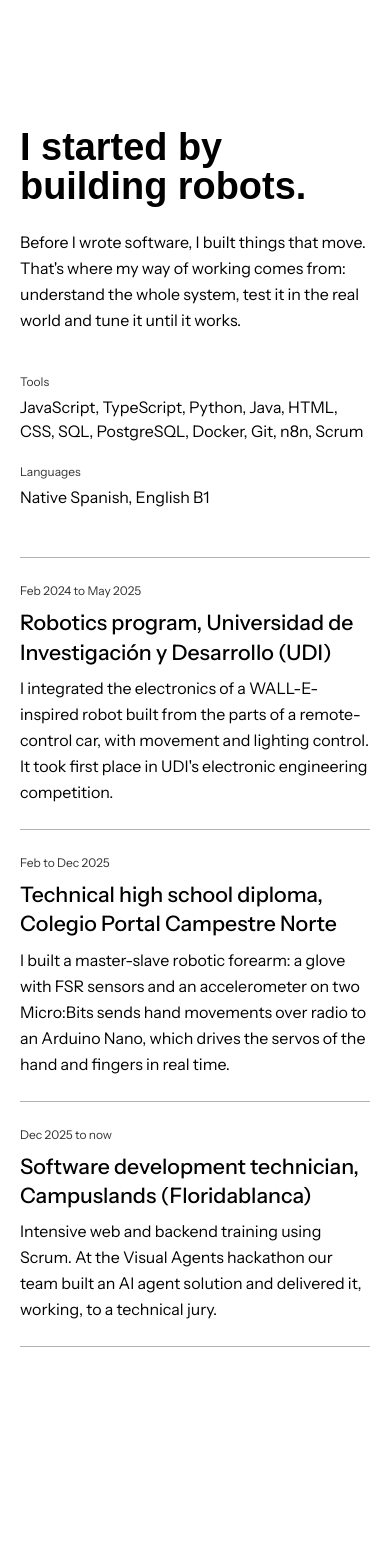
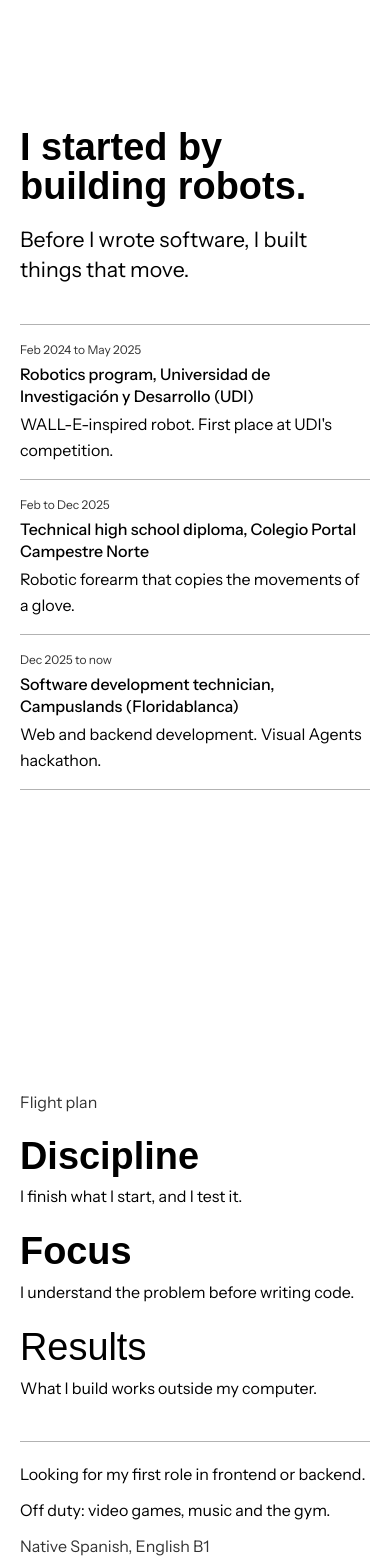
Before and after one commit to TuMinipeka/portafolio-dreamx, a Next.js app: page /en in a window 390 px wide. Shown: the part 3360-4928 px from the top of the page. Built offline with nearby package versions, Linux system fonts and the light colour scheme; no server answers; a web font is replaced by a local one.

Commit message:
💄 style(sections): menos texto y layout de texto con instrumento 3D a la derecha

```diff
--- a/src/app/[lang]/page.tsx
+++ b/src/app/[lang]/page.tsx
@@ -36,7 +36,11 @@ export default async function Home({ params }: PageProps<"/[lang]">) {
       />
       <Hero dict={dict} />
       <Logbook copy={dict.log} />
-      <FlightPlan copy={dict.about} />
+      <FlightPlan
+        copy={dict.about}
+        languages={{ label: dict.log.languagesLabel, value: dict.log.languages }}
+        toolsLabel={dict.log.toolsLabel}
+      />
       {stations.map((station) => (
         <Station
           key={station.id}
--- a/src/components/sections/FlightPlan.tsx
+++ b/src/components/sections/FlightPlan.tsx
@@ -1,66 +1,70 @@
 import type { Dictionary } from "@/i18n/dictionaries";
+import { tools } from "@/content/flight";
 
 // The three DREAMX values climb like everything else on the page:
 // each word is set a little wider and lighter than the one before.
 const valueCut = [
   "[font-variation-settings:'wdth'_70] font-extrabold",
-  "[font-variation-settings:'wdth'_105] font-semibold",
-  "[font-variation-settings:'wdth'_140] font-light",
+  "[font-variation-settings:'wdth'_100] font-semibold",
+  "[font-variation-settings:'wdth'_130] font-light",
 ];
 
-/** Initial climb: who Daniel is beyond the projects, organized around his own brand values. */
-export function FlightPlan({ copy }: { copy: Dictionary["about"] }) {
+type Props = { copy: Dictionary["about"]; languages: { label: string; value: string }; toolsLabel: string };
+
+/**
+ * Initial climb: who Daniel is beyond the projects, built on his own brand values.
+ * His tools don't appear as a list here: they're the constellation on the right.
+ */
+export function FlightPlan({ copy, languages, toolsLabel }: Props) {
   return (
     <section
       id="about"
       aria-labelledby="about-title"
-      className="grid min-h-svh content-center gap-14 px-5 py-28 md:grid-cols-12 md:px-8 md:pr-40"
+      className="grid min-h-svh content-center gap-10 px-5 py-28 md:grid-cols-12 md:px-8 md:pr-40"
     >
-      <header className="md:col-span-6">
+      <div className="md:col-span-5">
         <h2 id="about-title" className="text-step-0 opacity-80">
           {copy.name}
         </h2>
-        <p className="mt-6 max-w-[48ch] text-step-1 leading-snug">{copy.intro}</p>
-      </header>
 
-      <ul className="grid gap-10 md:col-span-12">
+        <ul className="mt-6 flex flex-col gap-6">
           {copy.values.map((value, i) => (
-          <li key={value.title} className="grid gap-3 border-t border-current/30 pt-5 md:grid-cols-12 md:gap-6">
-            <p aria-hidden className={`font-display text-step-5 leading-none md:col-span-7 ${valueCut[i]}`}>
-              {value.title}
-            </p>
-            <div className="md:col-span-5">
-              <h3 className="sr-only">{value.title}</h3>
-              <p className="max-w-[48ch] text-step-0 leading-relaxed">{value.body}</p>
-            </div>
+            <li key={value.title}>
+              <h3 className={`font-display text-step-4 leading-none ${valueCut[i]}`}>{value.title}</h3>
+              <p className="mt-2 max-w-[36ch] text-step-0 leading-relaxed">{copy.valuesShort[i]}</p>
             </li>
           ))}
         </ul>
 
-      <dl className="grid gap-10 text-step-0 sm:grid-cols-2 md:col-span-12 lg:grid-cols-4">
+        <dl className="mt-10 grid gap-3 border-t border-current/30 pt-5 text-step-0">
           <div>
-          <dt className="text-step--1 opacity-80">{copy.seekingLabel}</dt>
-          <dd className="mt-2 leading-relaxed">{copy.seeking}</dd>
+            <dt className="sr-only">{copy.seekingLabel}</dt>
+            <dd>{copy.seekingShort}</dd>
           </div>
           <div>
-          <dt className="text-step--1 opacity-80">{copy.learningLabel}</dt>
-          <dd className="mt-2">
-            <ul className="grid gap-1">
-              {copy.learning.map((item) => (
-                <li key={item}>{item}</li>
-              ))}
-            </ul>
-          </dd>
+            <dt className="sr-only">{copy.offLabel}</dt>
+            <dd>{copy.offShort}</dd>
           </div>
           <div>
-          <dt className="text-step--1 opacity-80">{copy.teamLabel}</dt>
-          <dd className="mt-2 leading-relaxed">{copy.team}</dd>
+            <dt className="sr-only">{languages.label}</dt>
+            <dd className="opacity-80">{languages.value}</dd>
           </div>
-        <div>
-          <dt className="text-step--1 opacity-80">{copy.offLabel}</dt>
-          <dd className="mt-2 leading-relaxed">{copy.off}</dd>
+          {/* The constellation is visual only; the same facts, for screen readers. */}
+          <div className="sr-only">
+            <dt>{toolsLabel}</dt>
+            <dd>{tools.join(", ")}</dd>
+          </div>
+          <div className="sr-only">
+            <dt>{copy.learningLabel}</dt>
+            <dd>{copy.learning.join(", ")}</dd>
           </div>
         </dl>
+      </div>
+
+      {/* The skills constellation stands in this column. */}
+      <div aria-hidden className="hidden flex-col justify-end md:col-span-7 md:flex">
+        <p className="hidden max-w-[44ch] self-end text-step--1 opacity-80 pointer-fine:block">{copy.hint}</p>
+      </div>
     </section>
   );
 }
--- a/src/components/sections/Logbook.tsx
+++ b/src/components/sections/Logbook.tsx
@@ -1,44 +1,42 @@
 import type { Dictionary } from "@/i18n/dictionaries";
-import { tools } from "@/content/flight";
 
-/** On the runway: who Daniel is, told as a dated flight log (a real sequence, so it's an ordered list). */
+/**
+ * On the runway: where Daniel comes from, as a short dated log (a real sequence,
+ * so it's an ordered list). The robotic arm on the right is the story told in 3D.
+ */
 export function Logbook({ copy }: { copy: Dictionary["log"] }) {
   return (
     <section
       id="log"
       aria-labelledby="log-title"
-      className="grid min-h-svh content-center gap-12 px-5 py-28 md:grid-cols-12 md:px-8 md:pr-40"
+      className="grid min-h-svh content-center gap-10 px-5 py-28 md:grid-cols-12 md:px-8 md:pr-40"
     >
-      <header className="md:col-span-5">
+      <div className="md:col-span-5">
         <h2
           id="log-title"
           className="font-display text-step-4 leading-[1.02] font-bold [font-variation-settings:'wdth'_80]"
         >
           {copy.heading}
         </h2>
-        <p className="mt-6 max-w-[40ch] text-step-0 leading-relaxed">{copy.body}</p>
+        <p className="mt-5 max-w-[36ch] text-step-1 leading-snug">{copy.short}</p>
 
-        <dl className="mt-10 grid max-w-[40ch] gap-5 text-step-0">
-          <div>
-            <dt className="text-step--1 opacity-80">{copy.toolsLabel}</dt>
-            <dd className="mt-1">{tools.join(", ")}</dd>
-          </div>
-          <div>
-            <dt className="text-step--1 opacity-80">{copy.languagesLabel}</dt>
-            <dd className="mt-1">{copy.languages}</dd>
-          </div>
-        </dl>
-      </header>
+        <ol className="mt-10 flex flex-col">
+          {copy.entries.map((entry, i) => (
+            <li key={entry.when} className="grid gap-1 border-t border-current/30 py-4 last:border-b">
+              <p className="tabular text-step--1 opacity-80">{entry.when}</p>
+              <h3 className="text-step-0 leading-snug font-medium">{entry.where}</h3>
+              <p className="max-w-[44ch] text-step-0 leading-relaxed">{copy.entriesShort[i]}</p>
+            </li>
+          ))}
+        </ol>
 
-      <ol className="flex flex-col md:col-span-6 md:col-start-7 md:self-center">
-        {copy.entries.map((entry) => (
-          <li key={entry.when} className="grid gap-2 border-t border-current/30 py-6 last:border-b">
-            <p className="tabular text-step--1 opacity-80">{entry.when}</p>
-            <h3 className="text-step-1 leading-snug font-medium">{entry.where}</h3>
-            <p className="max-w-[56ch] text-step-0 leading-relaxed">{entry.what}</p>
-          </li>
-        ))}
-      </ol>
+        <p aria-hidden className="mt-6 hidden max-w-[36ch] text-step--1 opacity-80 pointer-fine:block">
+          {copy.hint}
+        </p>
+      </div>
+
+      {/* The robotic arm stands in this column. */}
+      <div aria-hidden className="hidden md:col-span-7 md:block" />
     </section>
   );
 }
--- a/src/i18n/dictionaries/en.json
+++ b/src/i18n/dictionaries/en.json
@@ -36,7 +36,10 @@
   "station": {
     "role": "My part",
     "stack": "Built with",
-    "open": "Open project"
+    "open": "Open project",
+    "liveCheckins": "simulated check-ins, live",
+    "tenantHint": "Hover a company: only its own data path lights up.",
+    "hubHint": "Move the cursor through the crowd: people step aside."
   },
   "stations": {
     "apex": {
@@ -119,7 +122,14 @@
     ],
     "toolsLabel": "Tools",
     "languagesLabel": "Languages",
-    "languages": "Native Spanish, English B1"
+    "languages": "Native Spanish, English B1",
+    "short": "Before I wrote software, I built things that move.",
+    "entriesShort": [
+      "WALL-E-inspired robot. First place at UDI's competition.",
+      "Robotic forearm that copies the movements of a glove.",
+      "Web and backend development. Visual Agents hackathon."
+    ],
+    "hint": "Move the cursor and the arm follows. Click to close the hand."
   },
   "palette": {
     "open": "Navigate",
@@ -192,6 +202,14 @@
     "teamLabel": "How I work on a team",
     "team": "With communication, empathy and adaptability. I practiced them on teams of four with deadlines that didn't move: splitting work, integrating everyone's parts and defending the product in front of a jury.",
     "offLabel": "Off duty",
-    "off": "Away from code you'll find me playing video games, listening to music or at the gym. I look for things that pull me out of routine and help me get to know myself better."
+    "off": "Away from code you'll find me playing video games, listening to music or at the gym. I look for things that pull me out of routine and help me get to know myself better.",
+    "valuesShort": [
+      "I finish what I start, and I test it.",
+      "I understand the problem before writing code.",
+      "What I build works outside my computer."
+    ],
+    "seekingShort": "Looking for my first role in frontend or backend.",
+    "offShort": "Off duty: video games, music and the gym.",
+    "hint": "My tools, linked to the projects I used them in. In italics, what I'm learning."
   }
 }
--- a/src/i18n/dictionaries/es.json
+++ b/src/i18n/dictionaries/es.json
@@ -36,7 +36,10 @@
   "station": {
     "role": "Mi parte",
     "stack": "Con qué está hecho",
-    "open": "Abrir proyecto"
+    "open": "Abrir proyecto",
+    "liveCheckins": "check-ins simulados en vivo",
+    "tenantHint": "Pasa el cursor por una empresa: solo se ilumina su propio camino de datos.",
+    "hubHint": "Pasa el cursor entre la gente: te abren paso."
   },
   "stations": {
     "apex": {
@@ -119,7 +122,14 @@
     ],
     "toolsLabel": "Herramientas",
     "languagesLabel": "Idiomas",
-    "languages": "Español nativo, inglés B1"
+    "languages": "Español nativo, inglés B1",
+    "short": "Antes de escribir software construía cosas que se mueven.",
+    "entriesShort": [
+      "Robot inspirado en WALL-E. Primer puesto en el concurso de la UDI.",
+      "Antebrazo robótico que copia los movimientos de un guante.",
+      "Desarrollo web y backend. Hackathon Visual Agents."
+    ],
+    "hint": "Mueve el cursor y el brazo te sigue. Haz clic para cerrar la mano."
   },
   "palette": {
     "open": "Navegar",
@@ -192,6 +202,14 @@
     "teamLabel": "Cómo trabajo en equipo",
     "team": "Con comunicación, empatía y adaptabilidad. Lo practiqué en equipos de cuatro con fechas que no se movían: repartiendo tareas, integrando el trabajo de todos y defendiendo el producto ante un jurado.",
     "offLabel": "Fuera de cabina",
-    "off": "Fuera del código me encuentras jugando videojuegos, escuchando música o en el gimnasio. Busco actividades que me saquen de la rutina y me ayuden a conocerme mejor."
+    "off": "Fuera del código me encuentras jugando videojuegos, escuchando música o en el gimnasio. Busco actividades que me saquen de la rutina y me ayuden a conocerme mejor.",
+    "valuesShort": [
+      "Termino lo que empiezo y lo pruebo.",
+      "Entiendo el problema antes de escribir código.",
+      "Lo que construyo funciona fuera de mi computador."
+    ],
+    "seekingShort": "Busco mi primer rol en frontend o backend.",
+    "offShort": "Fuera del código: videojuegos, música y gimnasio.",
+    "hint": "Mis herramientas, conectadas a los proyectos donde las usé. En cursiva, lo que estoy aprendiendo."
   }
 }
```
Also changed, not shown: src/components/sections/Contact.tsx (+9 -7 lines), src/components/sections/LiveCheckins.tsx (added, +16 -0 lines), src/components/sections/Station.tsx (+20 -23 lines). Lines whose indentation alone changed are shown as unchanged.
